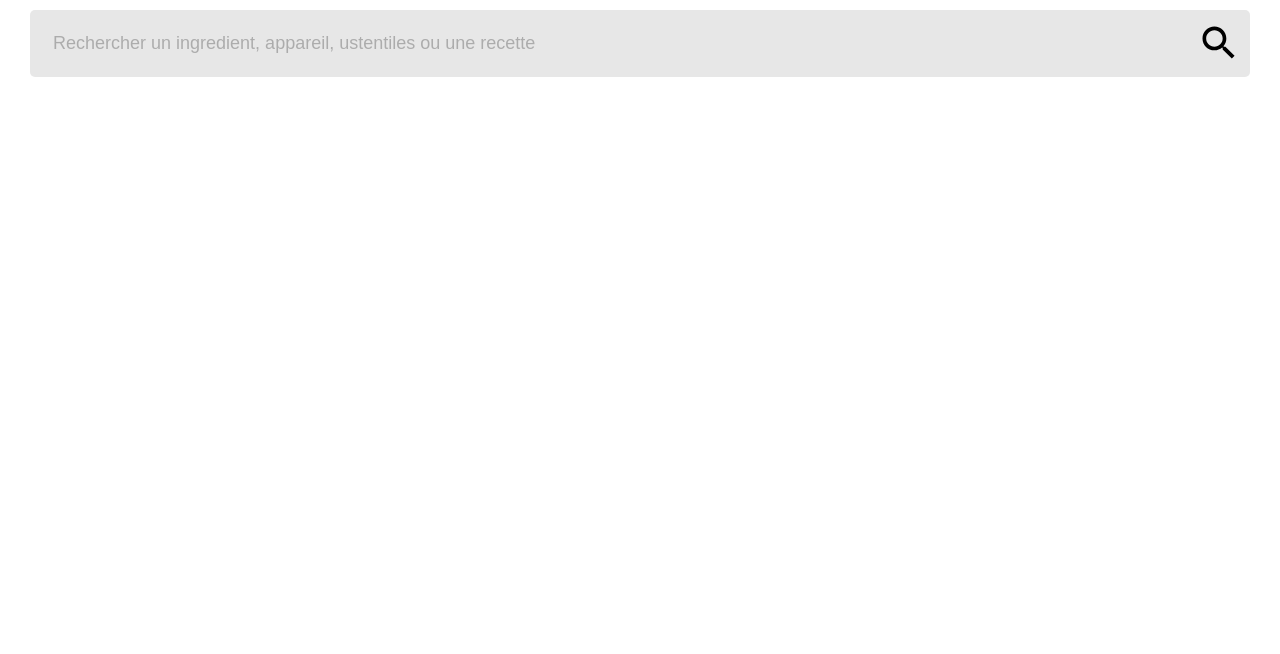
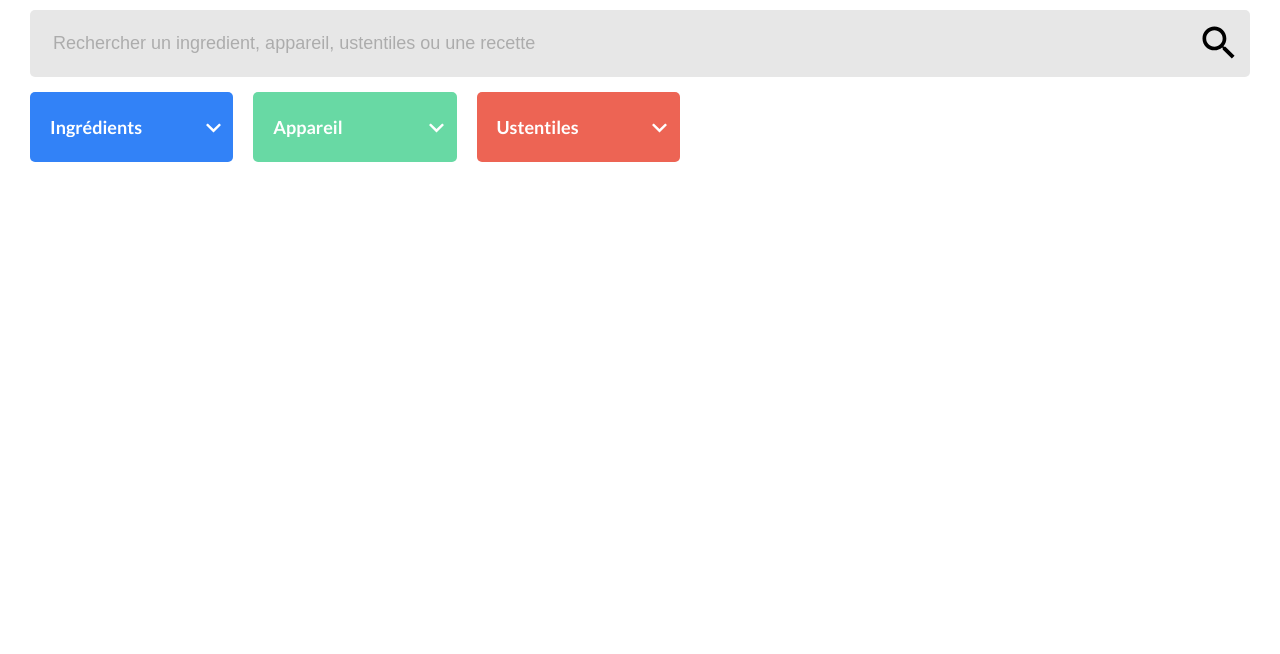
Before and after one commit to tomzidani/les-petits-plats, a website: page index.html in a window 1280 px wide. Shown: the part 146-800 px from the top of the page. Drawn offline with Linux system fonts and the light colour scheme.

Commit message:
Add and styling datalist.

```diff
--- a/assets/css/scss/commons/_inputs.scss
+++ b/assets/css/scss/commons/_inputs.scss
@@ -1,7 +1,7 @@
 // Inputs
 // ------
-input {
-  &[type="text"] {
+.input {
+  &--search {
     padding: 23px;
     width: 100%;
 
--- /dev/null
+++ b/assets/css/scss/components/_datalist.scss
@@ -0,0 +1,96 @@
+// Datalist
+// --------
+.datalist {
+  position: relative;
+  border-radius: 5px;
+  background: $black;
+  max-width: 16.66%;
+
+  transition: ease-in-out 0.2s;
+
+  &__wrapper {
+    display: flex;
+    position: relative;
+
+    align-items: center;
+  }
+
+  &__expand {
+    position: absolute;
+    padding: 0 20px;
+    width: 15px;
+    height: 100%;
+    right: 0;
+    top: 50%;
+
+    background: url("../img/icons/caret.svg") 9px/15px no-repeat;
+    background-position: 12.5px 30.5px;
+    border-top-right-radius: 5px;
+    border-bottom-right-radius: 5px;
+    transform: translateY(-50%);
+    transition: ease-in-out 0.2s;
+    cursor: pointer;
+
+    &:hover {
+      background-color: #ffffff2b;
+    }
+  }
+
+  // List
+  &__list {
+    max-height: 0;
+
+    overflow: hidden;
+    transition: ease-in-out 0.2s;
+
+    .list {
+      &__wrapper {
+        padding: 20px;
+      }
+    }
+
+    // Expand List
+    &.expand {
+      max-height: 500px;
+    }
+  }
+
+  input {
+    padding: 25px 20px;
+    width: calc(100% - 20px);
+
+    background: none;
+    border: none;
+    color: $white;
+    @include lato--bold;
+    font-size: 18px;
+
+    &::placeholder {
+      color: $white;
+    }
+  }
+
+  // Expanded
+  &.expanded {
+    max-width: 50%;
+
+    .datalist {
+      &__expand {
+        transform: translateY(-50%) rotate(180deg);
+      }
+    }
+  }
+
+  // Colors
+  &[data-type="ingredients"] {
+    background: $blue;
+  }
+
+  &[data-type="device"] {
+    background: $green;
+  }
+
+  &[data-type="ustentils"] {
+    background: $red;
+  }
+}
--- a/assets/css/scss/components/_form.scss
+++ b/assets/css/scss/components/_form.scss
@@ -3,12 +3,24 @@
 .app-form {
   .form {
     &__row {
-      position: relative;
+      display: flex;
       margin-bottom: 15px;
+
+      align-items: center;
 
       &:last-child {
         margin-bottom: 0;
       }
     }
+
+    &__element {
+      position: relative;
+      margin-right: 20px;
+      flex: 1;
+
+      &:last-child {
+        margin-right: 0;
+      }
+    }
   }
 }
--- a/assets/css/scss/main.scss
+++ b/assets/css/scss/main.scss
@@ -15,6 +15,7 @@
 // Components
 // ----------
 @import "./components/form";
+@import "./components/datalist";
 
 // Pages
 // -----
--- a/index.html
+++ b/index.html
@@ -19,8 +19,48 @@
       <form class="app-form search__form">
         <div class="form__row">
           <div class="form__element">
-            <input type="text" id="q" name="q" placeholder="Rechercher un ingredient, appareil, ustentiles ou une recette" />
+            <input type="text" class="input--search" id="q" name="q" placeholder="Rechercher un ingredient, appareil, ustentiles ou une recette" />
             <button class="form__button"><img src="./assets/img/icons/search.svg" alt="Rechercher" /></button>
+          </div>
+        </div>
+        <div class="form__row">
+          <!-- Ingredients -->
+          <div class="form__element datalist" data-component="datalist" data-type="ingredients">
+            <div class="datalist__wrapper">
+              <input type="text" id="ingredients" name="ingredients" placeholder="Ingrédients" />
+              <div class="datalist__expand" data-action="expand"></div>
+            </div>
+            <div class="datalist__list">
+              <div class="list__wrapper">
+                <li>Ingrédient 1</li>
+              </div>
+            </div>
+          </div>
+
+          <!-- Device -->
+          <div class="form__element datalist" data-component="datalist" data-type="device">
+            <div class="datalist__wrapper">
+              <input type="text" id="device" name="device" placeholder="Appareil" />
+              <div class="datalist__expand" data-action="expand"></div>
+            </div>
+            <div class="datalist__list">
+              <div class="list__wrapper">
+                <li>Appareil 1</li>
+              </div>
+            </div>
+          </div>
+
+          <!-- Ustentils -->
+          <div class="form__element datalist" data-component="datalist" data-type="ustentils">
+            <div class="datalist__wrapper">
+              <input type="text" id="ustentils" name="ustentils" placeholder="Ustentiles" />
+              <div class="datalist__expand" data-action="expand"></div>
+            </div>
+            <div class="datalist__list">
+              <div class="list__wrapper">
+                <li>Ustensile 1</li>
+              </div>
+            </div>
           </div>
         </div>
       </form>
```
Also changed, not shown: assets/css/main.css.
